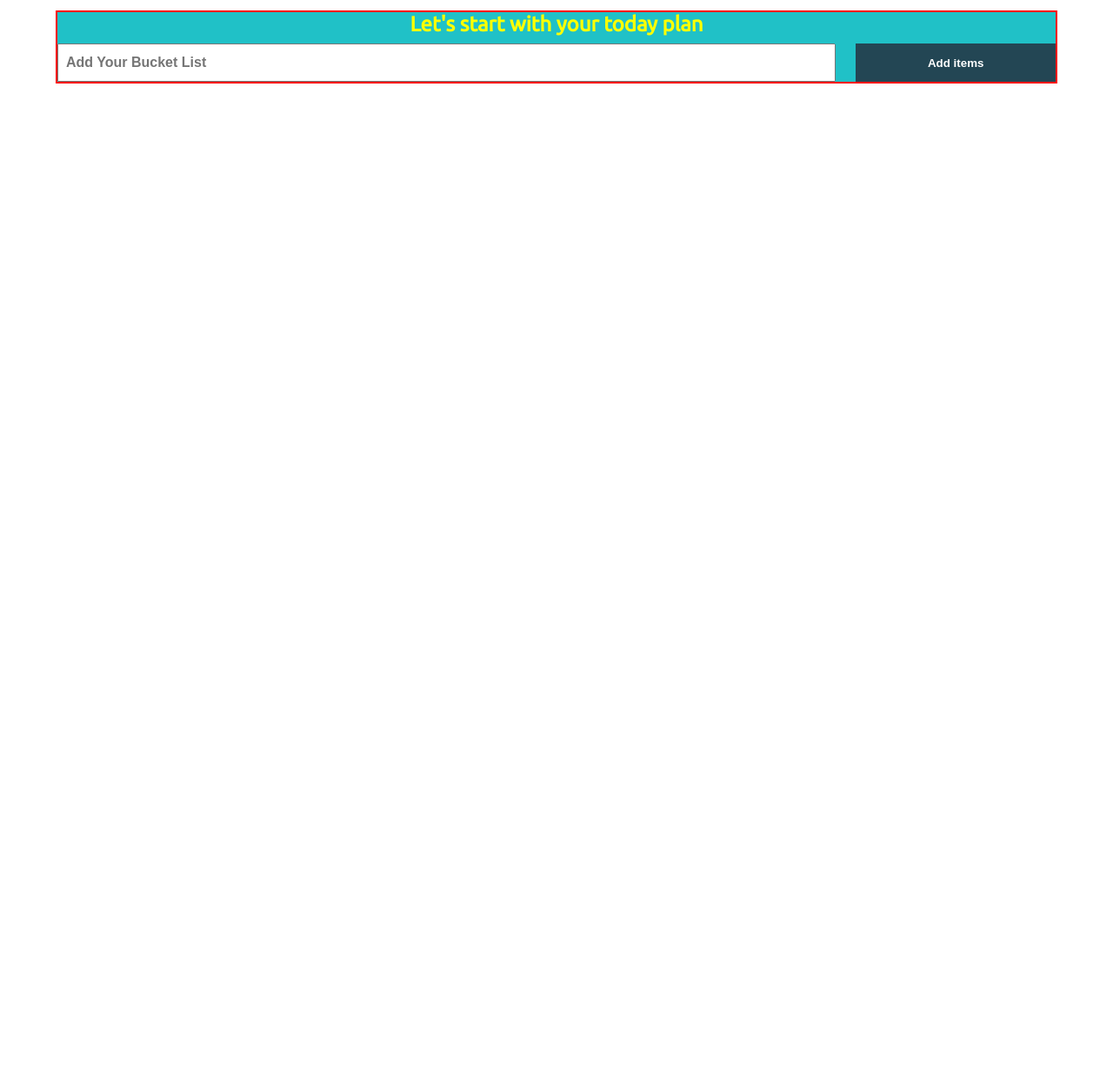
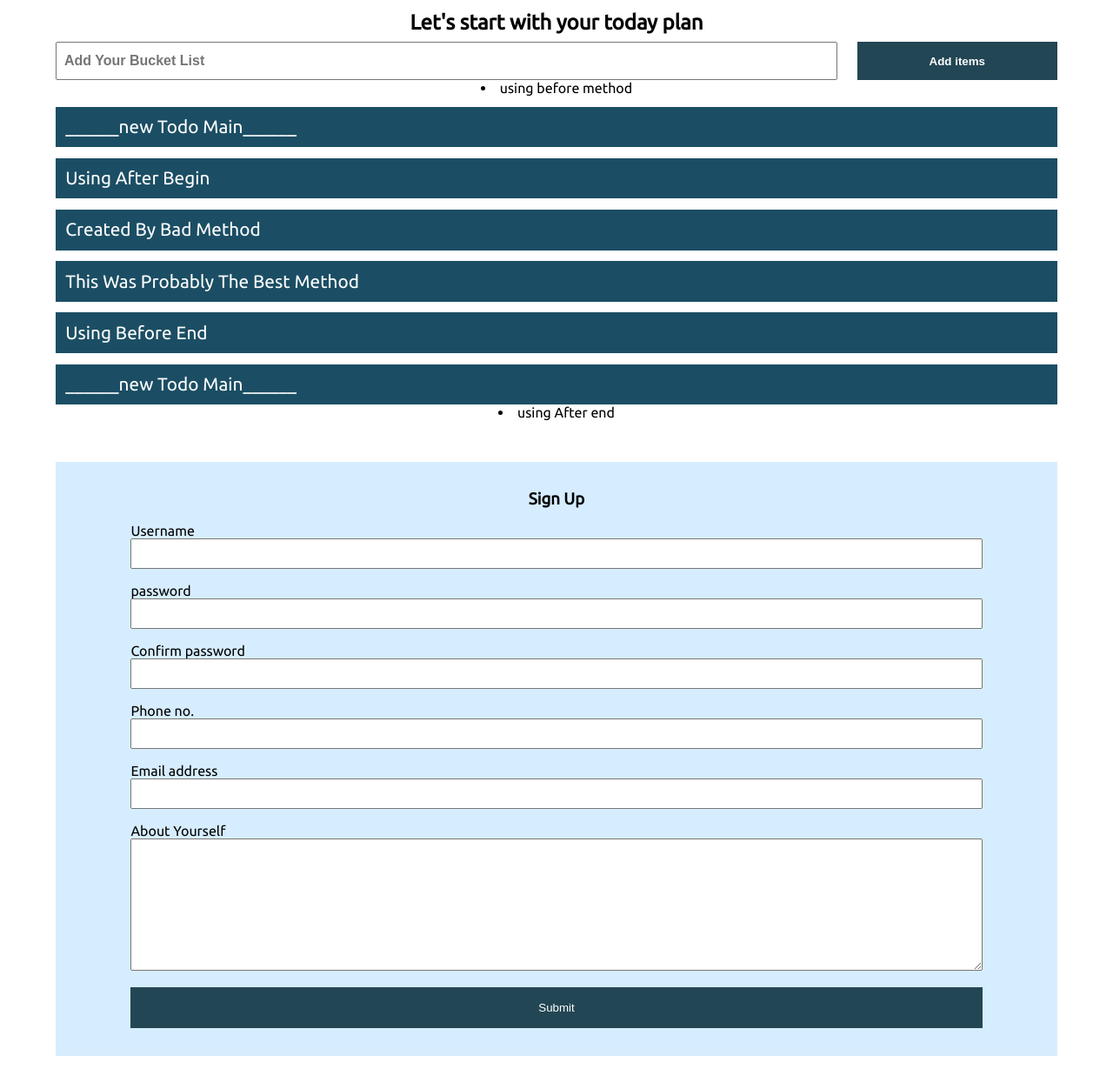
Before and after one commit to FreakillGod/JavaScript_Mastery, a plain HTML site: page index.html in a window 1280 px wide. Shown: the part 500-1752 px from the top of the page at 87% size. Before the commit the page ends 800 px from the top, so only its background shows below. Drawn offline with Linux system fonts and the light colour scheme.

Commit message:
adding element in Dom

```diff
--- a/DomAddingNewElemets.js
+++ b/DomAddingNewElemets.js
@@ -9,5 +9,73 @@ sectionClass.classList.toggle('bg-dark');  //dont put . seriously i wasted so mu
 
 //Adding html element
 //bad way
+const todolist= document.querySelector('.todosection');
+console.log(todolist.innerHTML);
+// todolist.innerHTML+=`<li class= ".bg-dark"> New Todo List </li>`;        ??//??
 
-// const newList=document.querySelector(".")
+
+//to remove class
+// todolist.classList.remove('container');
+
+//to find if call exist
+console.log(todolist.classList.contains('container'));
+
+const header=document.querySelector('.header')
+console.log(header);            // header.classList.add('bg-dark')
+
+
+//adding todoList //BAD WAY
+const newTodoList=document.querySelector('.todo-list');
+newTodoList.innerHTML+='<li> created by bad method </li>'; //bad practice
+
+//GOOD WAY
+const newtoDolist=document.querySelector('.todo-list');
+//document.createNewTextNode("this is long method")
+
+let newlist=document.createElement('li')
+newlist.textContent="this was probably the best method";
+newTodoList.append(newlist);                        //prepend will pre add it
+
+
+//to remove an element          //item name.remove();
+
+// newlist.remove();
+
+//before and after addling element as sibling
+newlist=document.createElement('li')
+newlist.textContent="using before method";
+newTodoList.before(newlist);
+
+//beforeend afterend beforebegin afterbegin
+newElement=document.querySelector('.todo-list');
+newElement.insertAdjacentHTML("beforeend","<li>using before end</li>")
+newElement.insertAdjacentHTML("afterend","<li>using After end</li>")
+newElement.insertAdjacentHTML("afterbegin","<li>using After begin</li>")
+
+//Clone Nodes
+newElement=document.querySelector('.todo-list');
+const newli=document.createElement('li');
+newli.textContent="______new todo main______";
+//clone
+const newli2=newli.cloneNode(true);             //true will deep clone (inner elements)
+newElement.append(newli);
+newElement.prepend(newli2);
+
+//__________________________________OLD BROWSER CODE HERE__________________________________
+
+//to insert before the main element using inserBefore
+newElement=document.querySelector('.todo-list');
+const li=document.createElement('li');
+//reference element
+const referenceNode=document.querySelector(".first-todo")
+li.textContent="new first";
+newElement.insertBefore(li,referenceNode);      //(insert to be inserted,reference element)
+
+//replace child
+newElement.replaceChild(li, referenceNode); // will replace the main element
+//remove child
+newElement.removeChild(li);
+// newElement=document.querySelector('.todo-list');
+// const newli3=document.createElementelement(li);
+
+// _______________________________________END_____________________________________________
--- a/index.css
+++ b/index.css
@@ -99,6 +99,54 @@ li{
     font-weight: bold;
     color: white;
 }
+.todo-list{
+    text-align: left;
+    font-size: 1.3rem;
+    list-style: none;
+}
+.todo-list li{
+    padding: .7rem;
+    background-color: rgb(27, 78, 100);
+    color: white;
+    text-transform: capitalize;
+    margin-top: .8rem;
+}
 .Heading-two{
     font-size: 30px;
 }
+.section-signup{
+    margin: 3rem auto;
+    text-align: center;
+    background-color: rgb(214, 237, 255);
+    padding: 2rem;
+}
+.signup-form{
+    max-width: 800px;
+    min-width: 90%;
+    text-align: left;
+    margin: auto;
+}
+.signup-form label{
+    display: block;
+}
+.signup-form input{
+    display: block;
+    width: 100%;
+    padding: .5rem;
+}
+.form-group{
+    margin-top: 1rem;
+}
+.signup-form textarea{
+    width: 100%;
+}
+.signup-btn{
+    background: rgb(35 , 70, 84);
+    color: white;
+    padding: 1rem 2rem;
+    display: block;
+    margin: auto;
+    margin-top: 1rem;
+    width: 100%;
+    text-align: center;     /*change display to block to align submit to center*/
+}
--- a/index.html
+++ b/index.html
@@ -27,13 +27,45 @@
             <button class="btn btn-headline">learn more</button>
         </div>
     </header>
-    <section class="todosection container">
+    <section class="todosection container bg-dark">
         <h2> Let's start with your today plan</h2>
         <form class="formList" action="">
             <input type="text" name="" placeholder="Add Your Bucket List" id="">
-            <input type="submit" value="Add items" class="btn" name="" id="">
+            <input type="submit" value="Add items" class="btn" name="addList">
+        </form>
+        <ul class="todo-list">
+            <li class="first-todo">____todo main____</li>
+        </ul>
+    </section>
+    <section class="section-signup container">
+        <h3>Sign Up</h3>
+        <form action="" class="signup-form">
+            <div class="form-group">
+                <label for="usernanme">Username</label>
+                <input type="text" name="usernanme" id="usernanme">
+            </div>
+            <div class="form-group">
+                <label for="password">password</label>
+                <input type="password" name="password" id="password">
+            </div>
+            <div class="form-group">
+                <label for="ConfirmPassword">Confirm password</label>
+                <input type="password" name="ConfirmPassword" id="ConfirmPassword">
+            </div>
+            <div class="form-group">
+                <label for="phone">Phone no.</label>
+                <input type="text" name="phone" id="phone">
+            </div>
+            <div class="form-group">
+                <label for="email">Email address</label>
+                <input type="email" name="email" id="email">
+            </div>
+            <div class="form-group">
+                <label for="About">About Yourself</label>
+                <textarea type="about" id="about" cols="30" rows="10"></textarea>
+            </div>
+            <button type="submit" class="btn signup-btn" id="Submit">Submit</button>
         </form>
     </section>
-</body>
 
 </html>
```
